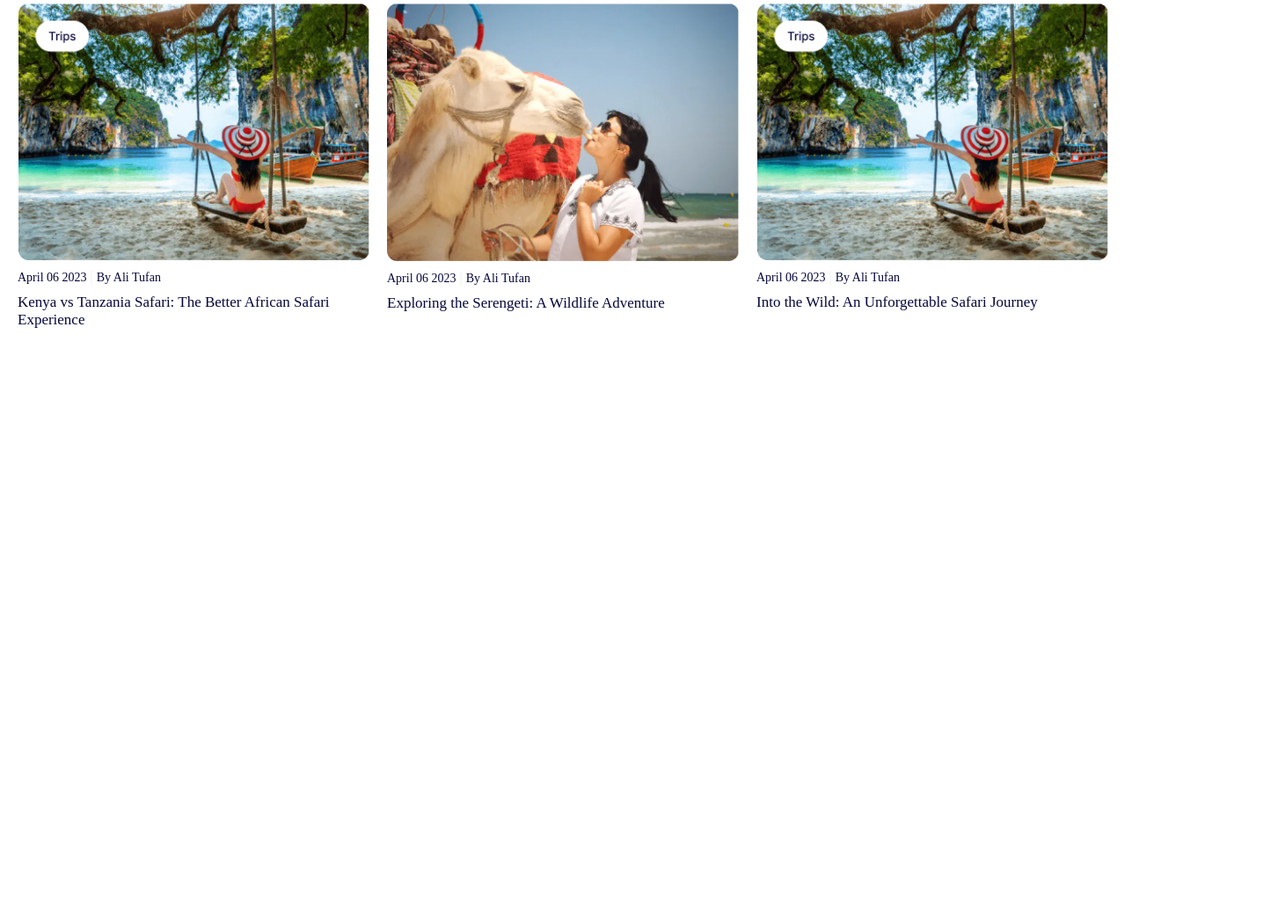
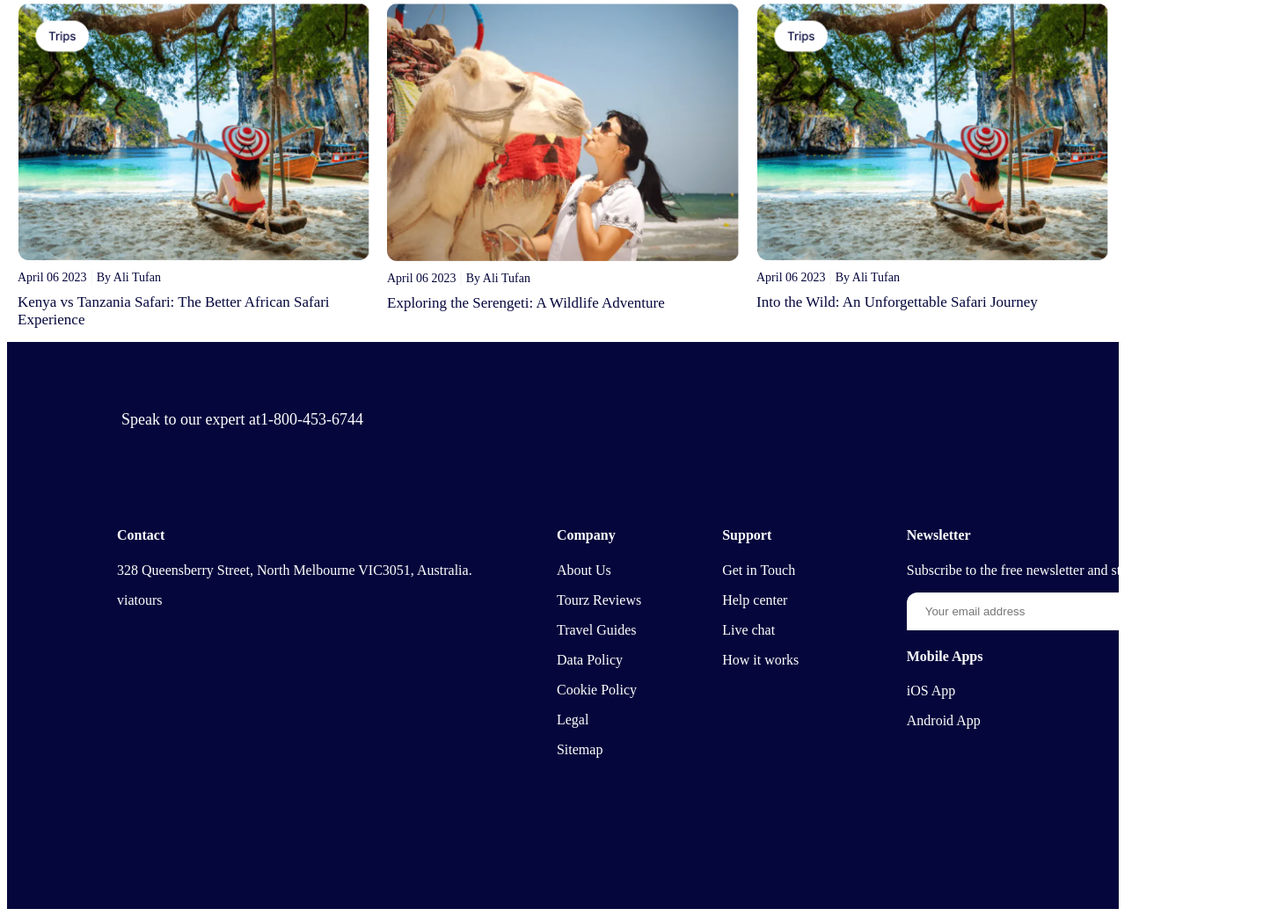
Before and after one commit to imarani494/Group07-36, a plain HTML site: page Figma/index.html in a window 1280 px wide. Shown: the part 2449-3491 px from the top of the page at 88% size, 1461 px wide, since content can reach past the window. Before the commit the page ends 2846 px from the top, so only its background shows below. Drawn offline with Linux system fonts and the light colour scheme.

Commit message:
error solved

```diff
--- a/Figma/index.html
+++ b/Figma/index.html
@@ -311,5 +311,50 @@
         </div>
       </div>
     </div>
+    <!-- ravi start -->
+    <div class="container-B">
+      <div class="footer_info">
+     <div class="flex11">
+       <p class="par1">Speak to our expert at1-800-453-6744</p>
+       <p>Follow us</p>
+     </div>
+     <div class="foot_info2">
+     <div class="contact">
+   <h4>Contact</h4>
+   <p>328 Queensberry Street, North Melbourne VIC3051,
+     Australia.</p>
+   <p>viatours</p>
+     </div>
+     <div class="company">
+   <h4>Company</h4>
+   <p>About Us</p>
+   <p>Tourz Reviews</p>
+   <p>Travel Guides</p>
+   <p>Data Policy</p>
+   <p>Cookie Policy</p>
+   <p>Legal</p>
+   <p>Sitemap</p>
+     </div>
+     <div class="support">
+   <h4>Support</h4>
+   <p>Get in Touch</p>
+   <p>Help center</p>
+   <p>Live chat</p>
+   <p>How it works</p>
+     </div>
+     <div class="news">
+   <h4>Newsletter</h4>
+   <p>Subscribe to the free newsletter and stay
+     up to date</p>
+     <p> <input class="btn-E"type="email" placeholder="Your email address"/> </p>
+     <h4>Mobile Apps</h4>
+     <p>iOS App</p>
+     <p>Android App</p>
+     </div>
+     </div>
+   </div>
+
+     </div>
+     <!-- ravi end -->
   </body>
 </html>
--- a/Figma/styles.css
+++ b/Figma/styles.css
@@ -663,4 +663,4 @@ div.trav-imo {
   .container-B .footer_info .foot_info2 .news .btn-E {
     width: 170px;
   }
-}/*# sourceMappingURL=styles.css.map */
+}
```
